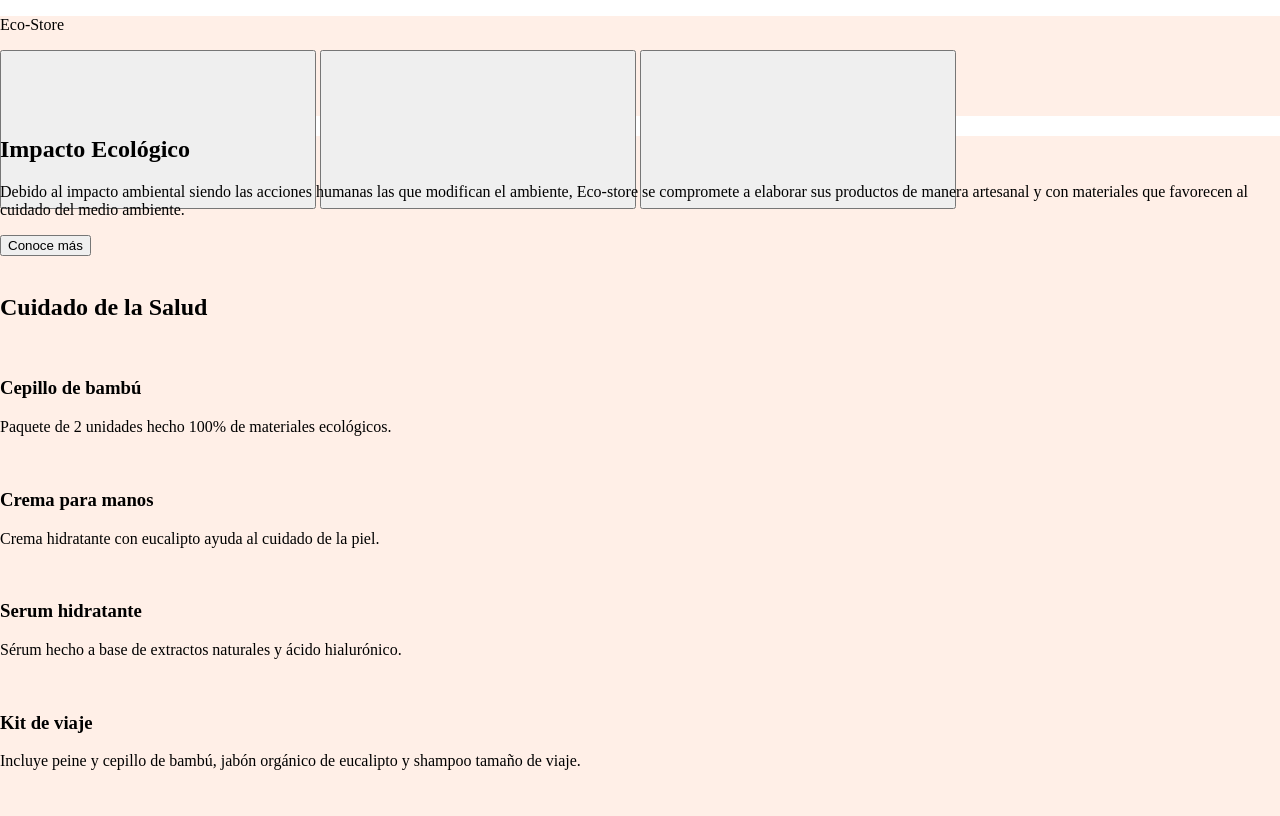
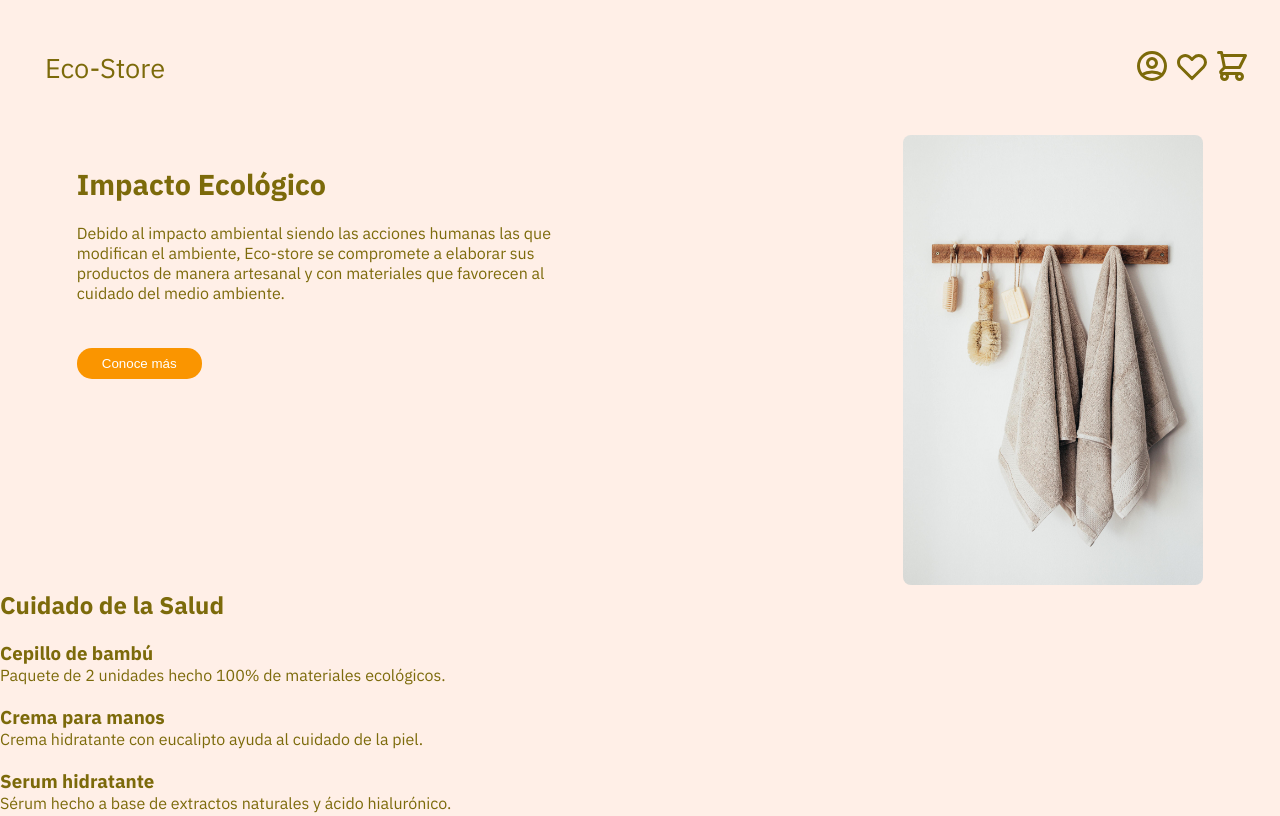
Before and after one commit to EmaMV7/sass-project, a plain HTML site: page index.html in a window 1280 px wide. Shown: the top 816 px of the page. Drawn offline with Linux system fonts and the light colour scheme.

Commit message:
Done Nav and Main-Section

```diff
--- a/index.html
+++ b/index.html
@@ -13,20 +13,29 @@
     <!-- NAV SECTION -->
     <nav class="navbar">
         <p>Eco-Store</p>
+
+        <div class="icons">
             <button class="login">
-            <svg src="" alt=""></svg>
+                <svg width="36" height="36" viewBox="0 0 24 24" fill="none" xmlns="http://www.w3.org/2000/svg">
+                    <path d="M5.121 17.804C7.21942 16.6179 9.58958 15.9963 12 16C14.5 16 16.847 16.655 18.879 17.804M15 10C15 10.7956 14.6839 11.5587 14.1213 12.1213C13.5587 12.6839 12.7956 13 12 13C11.2044 13 10.4413 12.6839 9.87868 12.1213C9.31607 11.5587 9 10.7956 9 10C9 9.20435 9.31607 8.44129 9.87868 7.87868C10.4413 7.31607 11.2044 7 12 7C12.7956 7 13.5587 7.31607 14.1213 7.87868C14.6839 8.44129 15 9.20435 15 10ZM21 12C21 13.1819 20.7672 14.3522 20.3149 15.4442C19.8626 16.5361 19.1997 17.5282 18.364 18.364C17.5282 19.1997 16.5361 19.8626 15.4442 20.3149C14.3522 20.7672 13.1819 21 12 21C10.8181 21 9.64778 20.7672 8.55585 20.3149C7.46392 19.8626 6.47177 19.1997 5.63604 18.364C4.80031 17.5282 4.13738 16.5361 3.68508 15.4442C3.23279 14.3522 3 13.1819 3 12C3 9.61305 3.94821 7.32387 5.63604 5.63604C7.32387 3.94821 9.61305 3 12 3C14.3869 3 16.6761 3.94821 18.364 5.63604C20.0518 7.32387 21 9.61305 21 12Z" stroke="#7C6A0A" stroke-width="2" stroke-linecap="round" stroke-linejoin="round"/>
+                </svg>
             </button>
             <button class="wishlist">
-            <svg src="" alt=""></svg>
+                <svg width="36" height="36" viewBox="0 0 24 24" fill="none" xmlns="http://www.w3.org/2000/svg">
+                    <path d="M3.34255 7.7779C3.5687 7.23194 3.90017 6.73586 4.31804 6.31799C4.7359 5.90012 5.23198 5.56865 5.77795 5.3425C6.32392 5.11635 6.90909 4.99995 7.50004 4.99995C8.09099 4.99995 8.67616 5.11635 9.22213 5.3425C9.7681 5.56865 10.2642 5.90012 10.682 6.31799L12 7.63599L13.318 6.31799C14.162 5.47407 15.3066 4.99997 16.5 4.99997C17.6935 4.99997 18.8381 5.47407 19.682 6.31799C20.526 7.16191 21.0001 8.30651 21.0001 9.49999C21.0001 10.6935 20.526 11.8381 19.682 12.682L12 20.364L4.31804 12.682C3.90017 12.2641 3.5687 11.7681 3.34255 11.2221C3.1164 10.6761 3 10.0909 3 9.49999C3 8.90904 3.1164 8.32387 3.34255 7.7779Z" stroke="#7C6A0A" stroke-width="2" stroke-linecap="round" stroke-linejoin="round"/>
+                </svg>
             </button>
             <button class="cart">
-            <svg src="" alt=""></svg>
+                <svg width="36" height="36" viewBox="0 0 24 24" fill="none" xmlns="http://www.w3.org/2000/svg">
+                    <path d="M3 3H5L5.4 5M5.4 5H21L17 13H7M5.4 5L7 13M7 13L4.707 15.293C4.077 15.923 4.523 17 5.414 17H17M17 17C16.4696 17 15.9609 17.2107 15.5858 17.5858C15.2107 17.9609 15 18.4696 15 19C15 19.5304 15.2107 20.0391 15.5858 20.4142C15.9609 20.7893 16.4696 21 17 21C17.5304 21 18.0391 20.7893 18.4142 20.4142C18.7893 20.0391 19 19.5304 19 19C19 18.4696 18.7893 17.9609 18.4142 17.5858C18.0391 17.2107 17.5304 17 17 17ZM9 19C9 19.5304 8.78929 20.0391 8.41421 20.4142C8.03914 20.7893 7.53043 21 7 21C6.46957 21 5.96086 20.7893 5.58579 20.4142C5.21071 20.0391 5 19.5304 5 19C5 18.4696 5.21071 17.9609 5.58579 17.5858C5.96086 17.2107 6.46957 17 7 17C7.53043 17 8.03914 17.2107 8.41421 17.5858C8.78929 17.9609 9 18.4696 9 19Z" stroke="#7C6A0A" stroke-width="2" stroke-linecap="round" stroke-linejoin="round"/>
+                </svg>
             </button>
+        </div>
     </nav>
 
     <main>
         <!-- MAIN SECTION -->
-        <article>
+        <article class="main-section">
             <div class="info-section">
                 <h1 class="main-section__title">Impacto Ecológico</h1>
                 <p>
@@ -35,7 +44,7 @@
                 <button class="main-section__conocermas">Conoce más</button>
             </div>
             <div class="image-section">
-                <img src="" alt="">
+                <img class="image-section" src="./resources/img/main-2.jpg" alt="">
             </div>
         </article>
 
--- a/scss/main.scss
+++ b/scss/main.scss
@@ -1,23 +1,101 @@
 $primary-color:#FFEFE7;
 $secondary-color:#FFDAC6;
 $tertiary-color:#BABD8D;
+$quaternary-color:#FA9500;
 $primary-text-color:#7C6A0A;
 $font-family: 'IBM Plex Sans', sans-serif;
 
-body{
+* {
+    box-sizing:border-box;
     margin: 0;
     padding: 0;
 }
+body{
+    font-family: $font-family;
+    color: $primary-text-color;
+    background-color: $primary-color;
+}
+
+//  NAV
 
 nav{
-    background-color: $primary-color;
     width: 100%;
-    height: 100px;
+    height: 135px;
+    justify-content: center;
+    align-items: center;
+
+
+    p{
+        font-size: 1.7rem;
+        font-weight: 400;
+        padding-left: 45px;
+    }
+
+    .icons{
+        padding-right: 30px;
+
+        button{
+            cursor: pointer;
+            background: none;
+            border: none;
+            align-items: center;
+            gap: 15px;
+        }
+    }
+
 }
 
-main{
-    background-color: $primary-color;
+.navbar{
+    display: flex;
+    justify-content: space-between;
 }
+
+//  Main - section
+
+.main-section{
+
+    display: flex;
+    justify-content: space-between;
+    padding: 0 6%;
+
+    .info-section{
+        margin-top:10px;
+        color: $primary-text-color;
+
+        > * {
+            margin: 20px 0;
+        }
+
+        .main-section__title{
+            font-size: 1.8rem;
+            font-weight: 600;
+        }
+
+        p {
+            margin-top: 20px;
+            max-width: 500px;
+        }
+    }
+
+    .image-section img{
+        width: 300px;
+        border-radius: 8px;
+        margin-left: 30px;
+    }
+
+    .main-section__conocermas{
+        background-color: $quaternary-color;
+        border: 0;
+        margin: 25px 0;
+        border-radius: 15px;
+        padding: 8px 25px;
+        color:white;
+    }
+}
+//    PRODUCT SECTION
+
+
+//  FOOTER
 
 footer{
     $background:#FA9500;
```
Also changed, not shown: css/main.css, 1 other file. Lines whose indentation alone changed are shown as unchanged.
